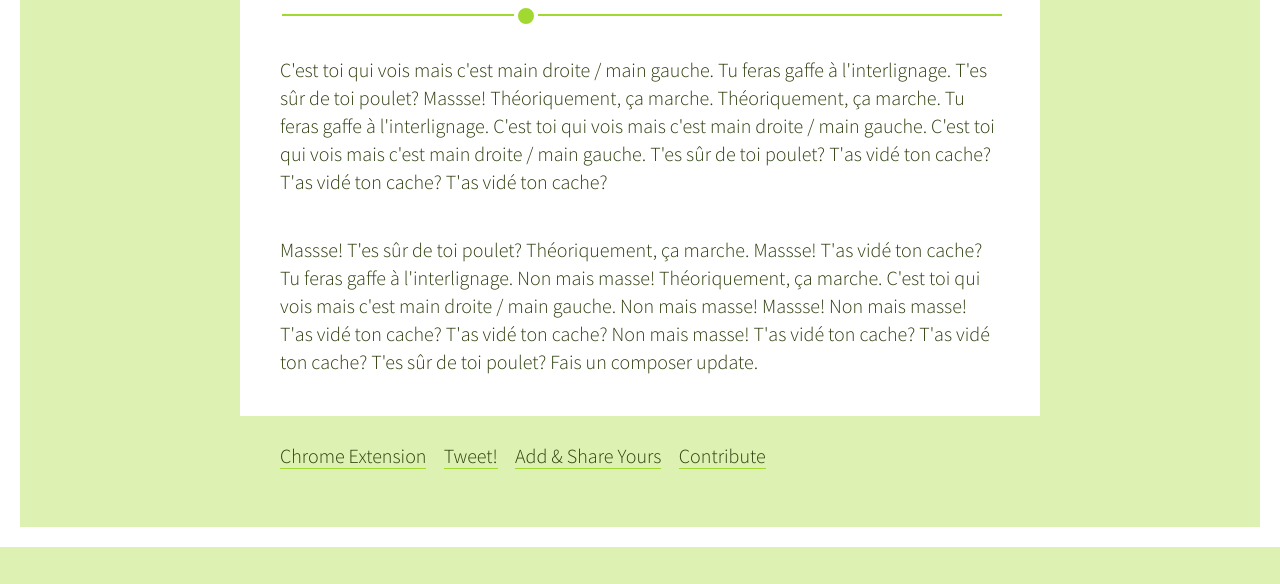
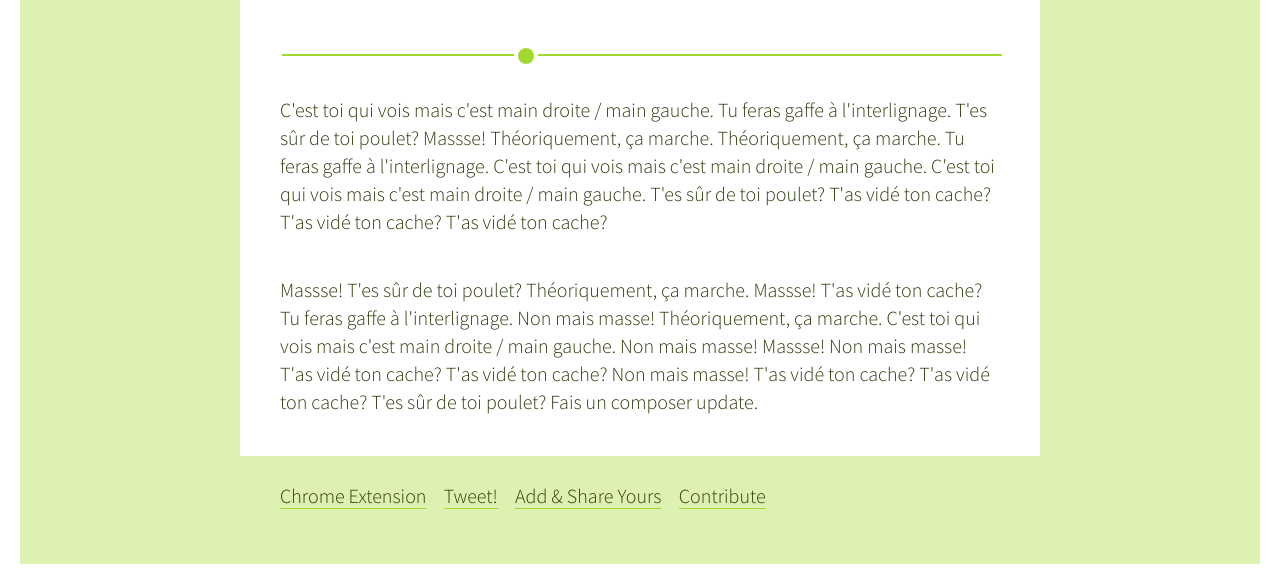
Before and after one commit to wizbii/wizipsum, a website: page index.html in a window 1280 px wide. Shown: the part 253-837 px from the top of the page. Before the commit the page ends 800 px from the top, so only its background shows below. Drawn offline with Linux system fonts and the light colour scheme.

Commit message:
add some more space top

```diff
--- a/src/scss/styles.scss
+++ b/src/scss/styles.scss
@@ -56,6 +56,10 @@ main {
   max-width: 40rem;
   margin: 0 auto;
   padding: $module;
+
+  @media (min-width: 480px) {
+    padding-top: $module * 2;
+  }
 }
 
 .block {
```
Also changed, not shown: public/css/styles.css.
